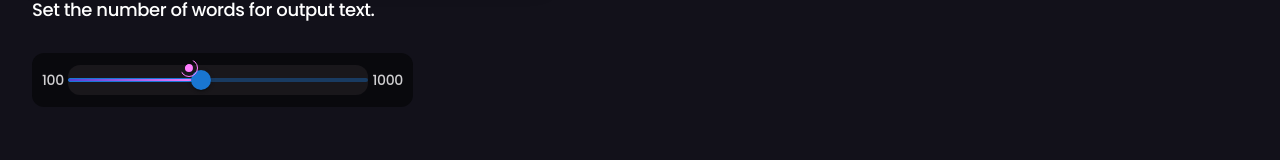
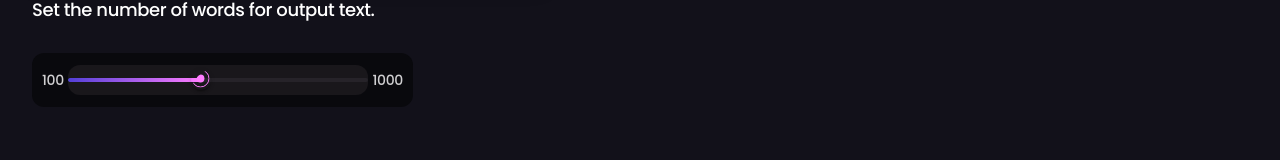
Before and after one commit to shakeel-sidhu/mediaproject, a Next.js app: page / in a window 1280 px wide. Shown: the part 593-753 px from the top of the page. Built offline with nearby package versions, Linux system fonts and the light colour scheme.

Commit message:
change css

```diff
--- a/src/components/UI/Form/Rangeslider/Rangeslider.css
+++ b/src/components/UI/Form/Rangeslider/Rangeslider.css
@@ -34,9 +34,8 @@
 }
 
 .MuiSlider-valueLabel {
-    border-radius: 12px;
-
-    background: #523FD7;
+    border-radius: 12px !important;
+    background: #523fd7 !important;
 }
 
 .MuiSlider-valueLabel::before {
@@ -46,10 +45,10 @@
 .MuiSlider-thumb::after {
     background-image: url("../../../../../public//images//rangeicon.svg");
     background-repeat: no-repeat;
-    width: 45px;
-    height: 45px;
-    top: 112%;
-    left: 113%;
+    width: 45px !important;
+    height: 45px !important;
+    top: 112% !important;
+    left: 113% !important;
 }
 
 .MuiSlider-root {
@@ -60,12 +59,12 @@
 }
 
 .MuiSlider-thumb {
-    background-color: unset;
+    background-color: unset !important;
     color: unset;
 }
 
 .MuiSlider-rail {
-    background-color: #3A3940;
+    background-color: #3A3940 !important;
     color: unset;
 }
 
@@ -73,5 +72,5 @@
     background-image: radial-gradient(circle at top left, #523FD7, #FF7DFF);
     background-origin: border-box;
     background-clip: padding-box, border-box;
-    border: 2px;
+    border: 2px !important;
 }
```
